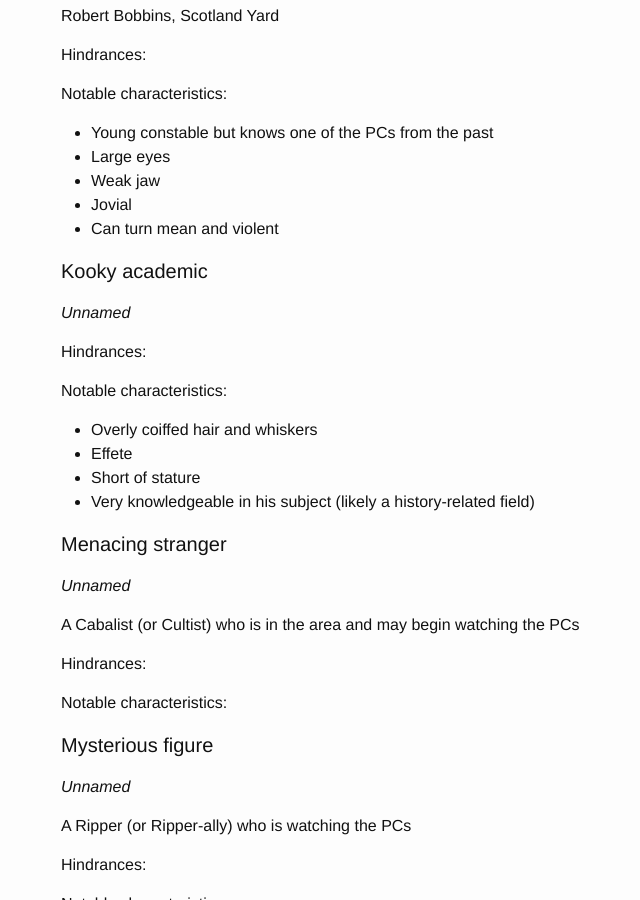
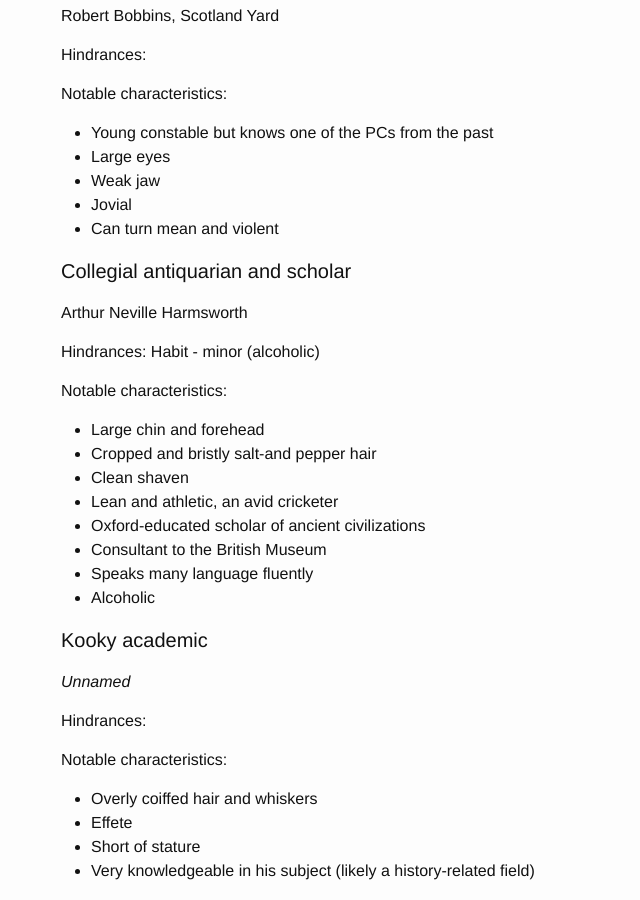
Before and after one commit to achall36/RoxvilleRooster.github.io, a Jekyll site: the page built from rippers-game-planning.md, in a window 1280 px wide and 900 px high, scrolled down 2297 px. Shown: the whole window, without its empty margins (209-849 px from the left). Built offline with Jekyll 4.4.1, drawn with Linux system fonts in a browser that asks for light colours.

Commit message:
Update rippers-game-planning.md

```diff
--- a/rippers-game-planning.md
+++ b/rippers-game-planning.md
@@ -112,6 +112,24 @@ Notable characteristics:
 * Can turn mean and violent
 
 
+#### Collegial antiquarian and scholar
+
+Arthur Neville Harmsworth
+
+Hindrances: Habit - minor (alcoholic)
+
+Notable characteristics:
+* Large chin and forehead
+* Cropped and bristly salt-and pepper hair
+* Clean shaven
+* Lean and athletic, an avid cricketer
+* Oxford-educated scholar of ancient civilizations
+* Consultant to the British Museum
+* Speaks many language fluently
+* Alcoholic
+
+
+
 #### Kooky academic
 
 _Unnamed_
```
